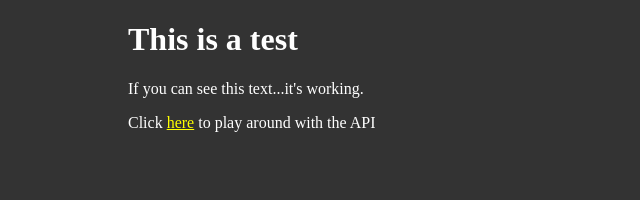
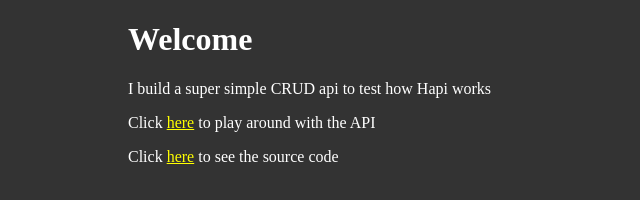
Before and after one commit to deeheber/hapi-server, a website: page public/index.html in a window 1280 px wide. Shown: the whole page, without its empty margins (0-640 px from the left). Drawn offline with Linux system fonts and the light colour scheme.

Commit message:
update link to src and readme

```diff
--- a/public/index.html
+++ b/public/index.html
@@ -7,9 +7,10 @@
     <link href="styles.css" rel="stylesheet">
   </head>
   <body id="app">
-    <h1>This is a test</h1>
-    <p>If you can see this text...it's working.</p>
+    <h1>Welcome</h1>
+    <p>I build a super simple CRUD api to test how Hapi works</p>
     <p>Click <a href="/documentation">here</a> to play around with the API</p>
+    <p>Click <a href="/_src">here</a> to see the source code</p>
     <script src="test.js"></script>
   </body>
 </html>
```
Also changed, not shown: README.md.
